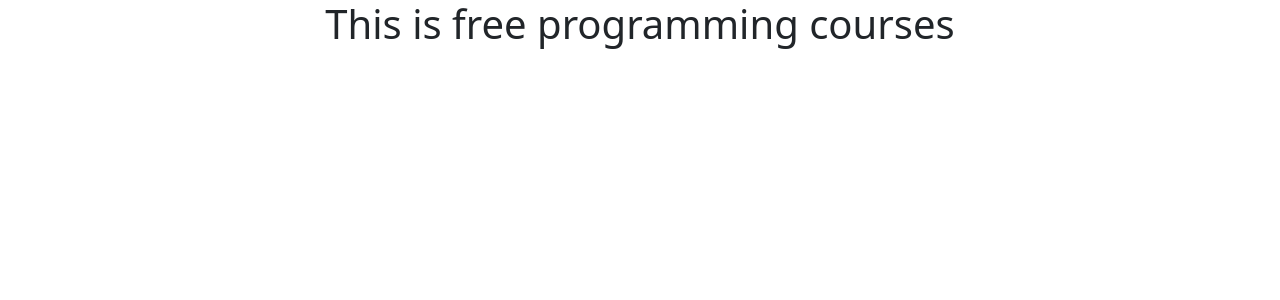
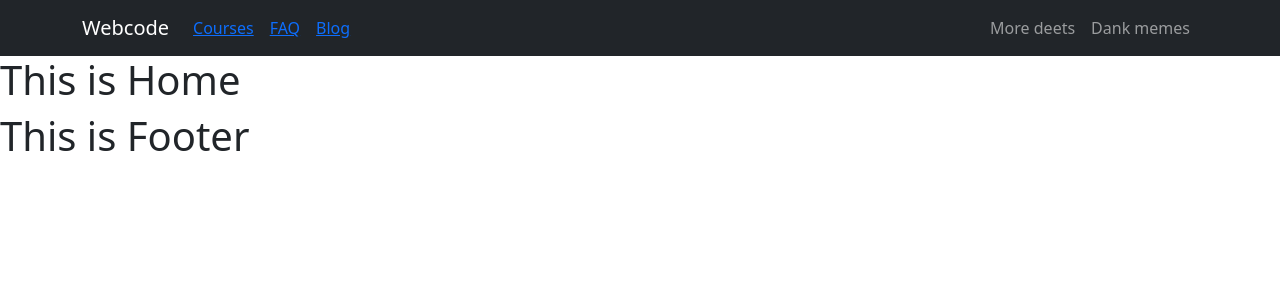
Before and after one commit to sl243/free-course-client, a React (Create React App) app: page / in a window 1280 px wide. Shown: the top 300 px of the page. Built offline with nearby package versions, Linux system fonts and the light colour scheme.

Commit message:
create firebase and added firebase config code

```diff
--- a/package.json
+++ b/package.json
@@ -7,6 +7,7 @@
     "@testing-library/react": "^13.4.0",
     "@testing-library/user-event": "^13.5.0",
     "bootstrap": "^5.2.2",
+    "firebase": "^9.12.1",
     "react": "^18.2.0",
     "react-bootstrap": "^2.5.0",
     "react-dom": "^18.2.0",
--- a/src/App.js
+++ b/src/App.js
@@ -1,10 +1,11 @@
-import logo from './logo.svg';
 import './App.css';
+import { RouterProvider } from 'react-router-dom';
+import { route } from './Routers/Router/Router';
 
 function App() {
   return (
-    <div className="App">
-      <h1>This is free programming courses</h1>
+    <div>
+      <RouterProvider router = {route}></RouterProvider>
     </div>
   );
 }
--- /dev/null
+++ b/src/Main/Main.js
@@ -0,0 +1,16 @@
+import React from 'react';
+import { Outlet } from 'react-router-dom';
+import Footer from '../components/Footer/Footer';
+import Header from '../components/Header/Header';
+
+const Main = () => {
+    return (
+        <div>
+            <Header></Header>
+            <Outlet></Outlet>
+            <Footer></Footer>
+        </div>
+    );
+};
+
+export default Main;
--- /dev/null
+++ b/src/Routers/Router/Router.js
@@ -0,0 +1,22 @@
+import { createBrowserRouter } from "react-router-dom";
+import Footer from "../../components/Footer/Footer";
+import Header from "../../components/Header/Header";
+import Home from "../../components/Home/Home";
+import Main from "../../Main/Main";
+
+export const route = createBrowserRouter([
+    {
+        path: '/',
+        element: <Main></Main>,
+        children: [
+            {
+                path: '/',
+                element: <Home></Home>
+            },
+            {
+                path: 'footer',
+                element: <Footer></Footer>
+            }
+        ]
+    }
+])
--- /dev/null
+++ b/src/components/Footer/Footer.js
@@ -0,0 +1,12 @@
+import React from 'react';
+import './Footer.css'
+
+const Footer = () => {
+    return (
+        <div>
+            <h1>This is Footer</h1>
+        </div>
+    );
+};
+
+export default Footer;
--- /dev/null
+++ b/src/components/Header/Header.js
@@ -0,0 +1,33 @@
+import React from 'react';
+import './Header.css'
+import Container from 'react-bootstrap/Container';
+import Nav from 'react-bootstrap/Nav';
+import Navbar from 'react-bootstrap/Navbar';
+import NavDropdown from 'react-bootstrap/NavDropdown';
+import { Link } from 'react-router-dom';
+
+const Header = () => {
+    return (
+        <Navbar collapseOnSelect expand="lg" bg="dark" variant="dark">
+            <Container>
+                <Navbar.Brand href="#home">Webcode</Navbar.Brand>
+                <Navbar.Toggle aria-controls="responsive-navbar-nav" />
+                <Navbar.Collapse id="responsive-navbar-nav">
+                    <Nav className="me-auto">
+                        <Nav.Link><Link to='/courses'>Courses</Link></Nav.Link>
+                        <Nav.Link><Link to='/faq'>FAQ</Link></Nav.Link>
+                        <Nav.Link><Link to='/blog'>Blog</Link></Nav.Link>
+                    </Nav>
+                    <Nav>
+                        <Nav.Link href="#deets">More deets</Nav.Link>
+                        <Nav.Link eventKey={2} href="#memes">
+                            Dank memes
+                        </Nav.Link>
+                    </Nav>
+                </Navbar.Collapse>
+            </Container>
+        </Navbar>
+    );
+};
+
+export default Header;
--- /dev/null
+++ b/src/components/Home/Home.js
@@ -0,0 +1,12 @@
+import React from 'react';
+import './Home.css'
+
+const Home = () => {
+    return (
+        <div>
+            <h1>This is Home</h1>
+        </div>
+    );
+};
+
+export default Home;
```
Also changed, not shown: src/firebase/firebase.config.js (added, +18 -0 lines), src/components/Footer/Footer.css (added), src/components/Header/Header.css (added), src/components/Home/Home.css (added), 1 other file (tests, documents, lock files or other folders).
